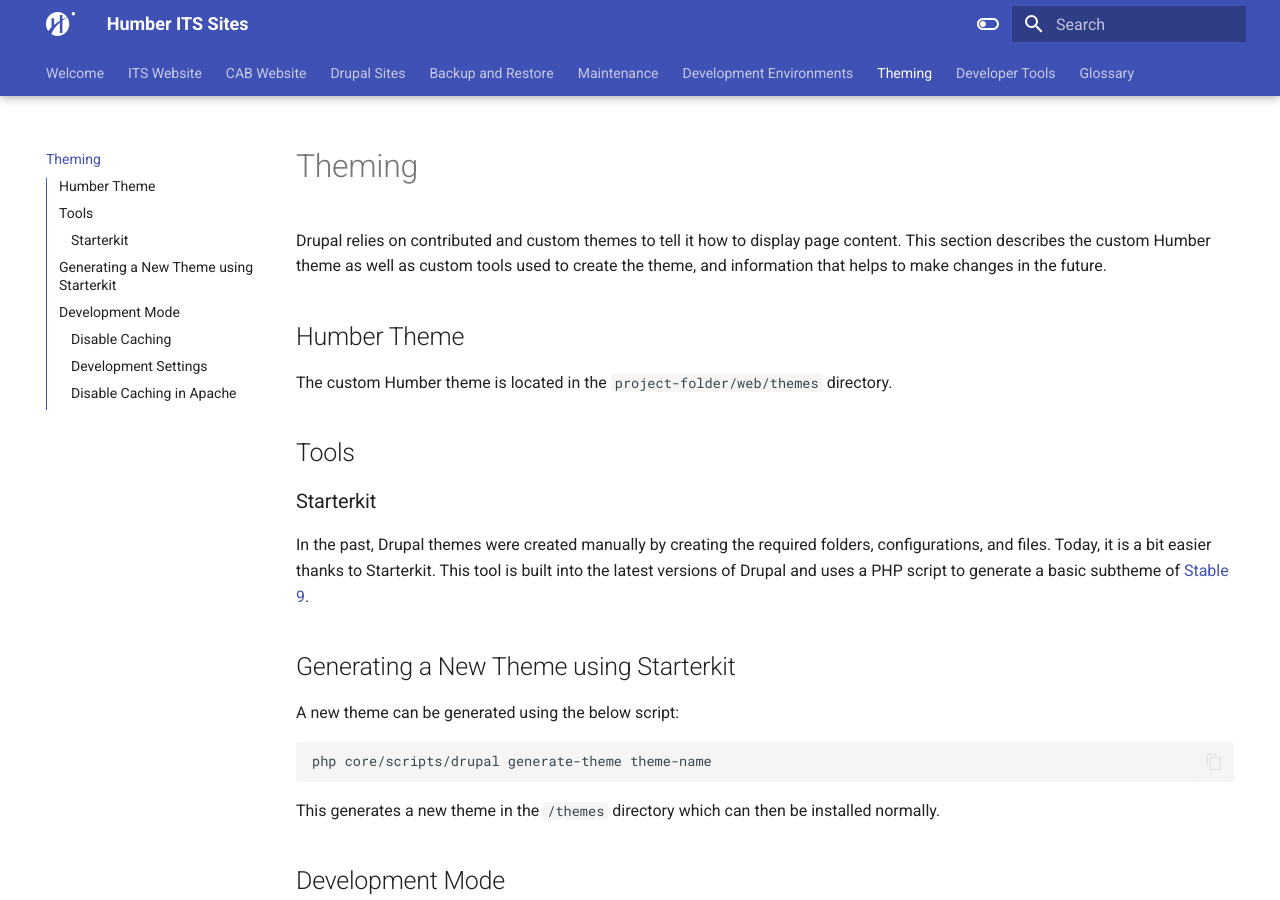
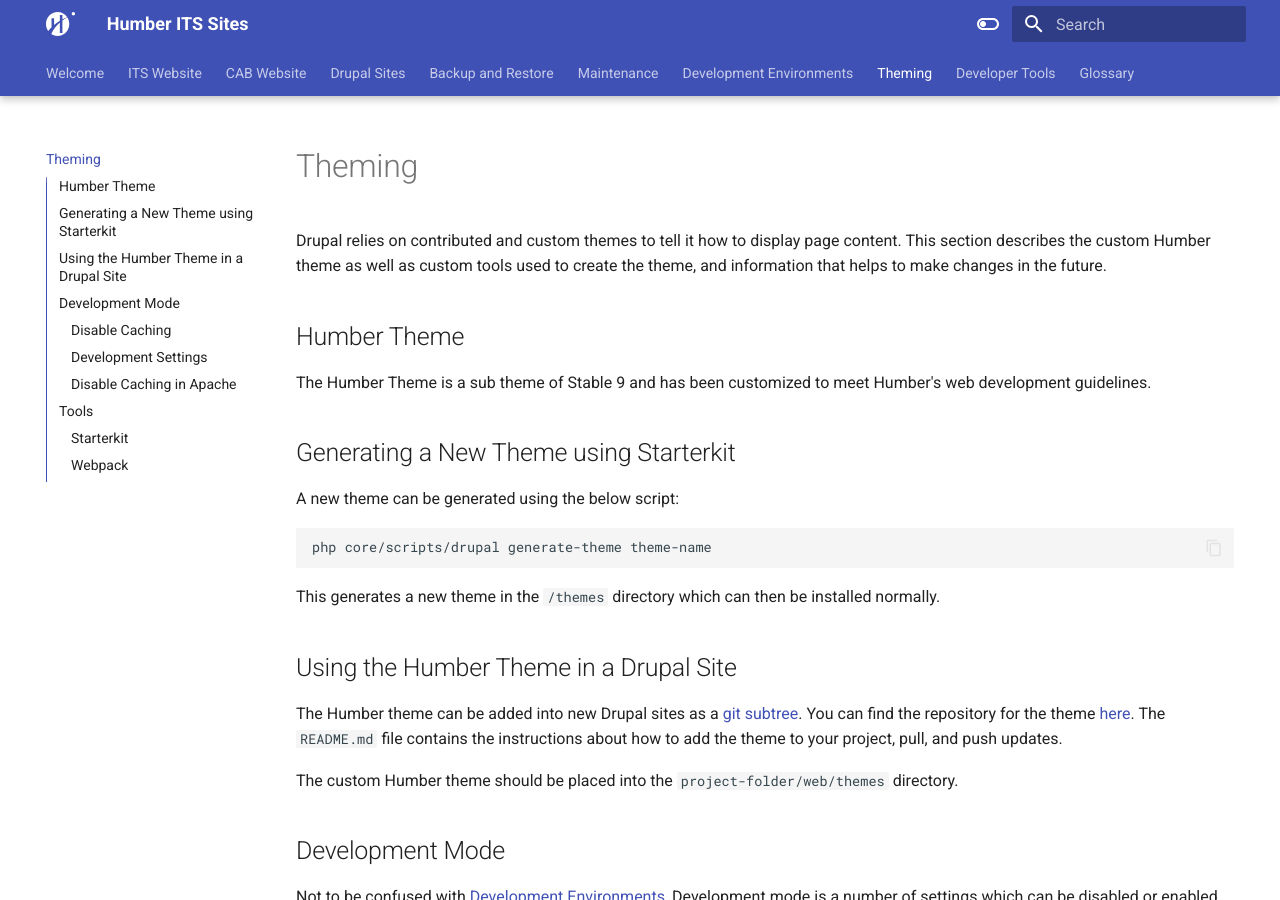
Before and after one commit to GeorgeCiesinski/custom-drupal-docs, an MkDocs documentation site: the page built from docs/theming.md, in a window 1280 px wide and 900 px high. Built offline with MkDocs 1.6.1 and Material for MkDocs 9.7.7, drawn with Linux system fonts in a browser that asks for light colours; some of the changed text lies outside the part shown.

Commit message:
Added more information into theming and development tools about using the Humber theme.

````diff
--- a/docs/theming.md
+++ b/docs/theming.md
@@ -4,13 +4,7 @@ Drupal relies on contributed and custom themes to tell it how to display page co
 
 ## Humber Theme
 
-The custom Humber theme is located in the `project-folder/web/themes` directory.
-
-## Tools
-
-### Starterkit
-
-In the past, Drupal themes were created manually by creating the required folders, configurations, and files. Today, it is a bit easier thanks to Starterkit. This tool is built into the latest versions of Drupal and uses a PHP script to generate a basic subtheme of [Stable 9](glossary.md#stable-9).
+The Humber Theme is a sub theme of Stable 9 and has been customized to meet Humber's web development guidelines.
 
 ## Generating a New Theme using Starterkit
 
@@ -21,6 +15,12 @@ php core/scripts/drupal generate-theme theme-name
 ```
 
 This generates a new theme in the `/themes` directory which can then be installed normally.
+
+## Using the Humber Theme in a Drupal Site
+
+The Humber theme can be added into new Drupal sites as a [git subtree](developer-tools.md#git-subtree). You can find the repository for the theme [here](https://github.com/Humber-ITS/humber). The `README.md` file contains the instructions about how to add the theme to your project, pull, and push updates.
+
+The custom Humber theme should be placed into the `project-folder/web/themes` directory.
 
 ## Development Mode
 
@@ -44,3 +44,13 @@ Development settings contain options to enable Twig comments which output which
 ### Disable Caching in Apache
 
 In addition to the above settings, it is necessary to disable the caching of static assets such as CSS & JS within the server itself (Apache in our case).
+
+## Tools
+
+### Starterkit
+
+In the past, Drupal themes were created manually by creating the required folders, configurations, and files. Today, it is a bit easier thanks to Starterkit. This tool is built into the latest versions of Drupal and uses a PHP script to generate a basic subtheme of [Stable 9](glossary.md#stable-9).
+
+### Webpack
+
+TBD
````
